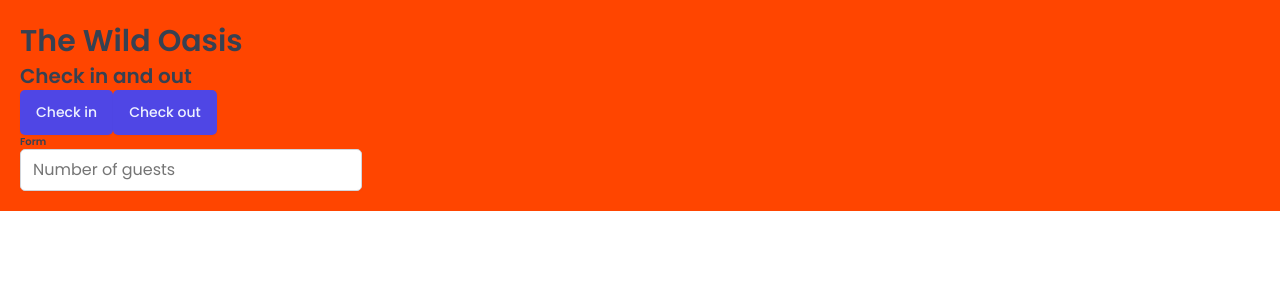
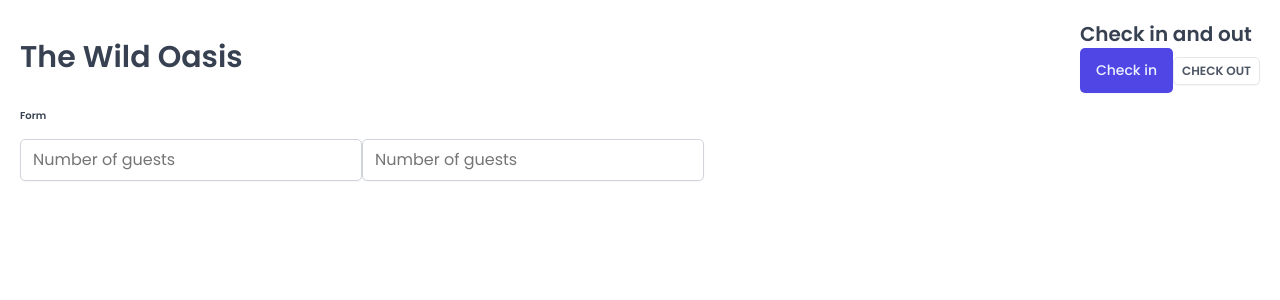
Before and after one commit to marpaul14/the-wild-oasis, a React (Vite) app: page / in a window 1280 px wide. Shown: the top 300 px of the page. Built offline with nearby package versions, Linux system fonts and the light colour scheme; a web font is replaced by a local one.

Commit message:
button variations and sizes fixed

```diff
--- a/src/App.jsx
+++ b/src/App.jsx
@@ -3,9 +3,10 @@
 import Button from "./ui/Button";
 import Input from "./ui/Input";
 import Heading from "./ui/Heading";
+import Row from "./ui/Row";
 
 const StyledApp = styled.main`
-  background-color: orangered;
+  /* background-color: orangered; */
   padding: 20px;
 `;
 
@@ -14,16 +15,30 @@
     <>
       <GlobalStyles />
       <StyledApp>
-        <Heading as="h1">The Wild Oasis</Heading>
+        <Row>
+          <Row type="horizontal">
+            <Heading as="h1">The Wild Oasis</Heading>
+            <div>
+              <Heading as="h2">Check in and out</Heading>
 
-        <Heading as="h2">Check in and out</Heading>
-
-        <Button onClick={() => alert("Check In!")}>Check in</Button>
-        <Button onClick={() => alert("Check Out!")}>Check out</Button>
-
-        <Heading as="h3">Form</Heading>
-
-        <Input type="number" placeholder="Number of guests" />
+              <Button onClick={() => alert("Check In!")}>Check in</Button>
+              <Button
+                variation="secondary"
+                size="small"
+                onClick={() => alert("Check Out!")}
+              >
+                Check out
+              </Button>
+            </div>
+          </Row>
+          <Row>
+            <Heading as="h3">Form</Heading>
+            <form>
+              <Input type="number" placeholder="Number of guests" />
+              <Input type="number" placeholder="Number of guests" />
+            </form>
+          </Row>
+        </Row>
       </StyledApp>
     </>
   );
--- a/src/ui/Button.jsx
+++ b/src/ui/Button.jsx
@@ -49,19 +49,17 @@
 };
 
 export const Button = styled.button`
-  font-size: 1.4rem;
-  padding: 1.2rem 1.6rem;
-  font-weight: 500;
   border: none;
   border-radius: var(--border-radius-sm);
-  background-color: var(--color-brand-600);
-  color: var(--color-brand-50);
   box-shadow: var(--shadow-sm);
-  cursor: pointer;
 
-  &:hover {
-    background-color: var(--color-brand-700);
-  }
+  ${(props) => sizes[props.size]}
+  ${(props) => variations[props.variation]}
 `;
 
+Button.defaultProps = {
+  variation: "primary",
+  size: "medium",
+};
+
 export default Button;
--- /dev/null
+++ b/src/ui/Row.jsx
@@ -0,0 +1,25 @@
+import styled, { css } from "styled-components";
+
+const Row = styled.div`
+  display: flex;
+
+  ${(props) =>
+    props.type === "horizontal" &&
+    css`
+      justify-content: space-between;
+      align-items: center;
+    `}
+
+  ${(props) =>
+    props.type === "vertical" &&
+    css`
+      flex-direction: column;
+      gap: 1.6rem;
+    `}
+`;
+
+Row.defaultProps = {
+  type: "vertical",
+};
+
+export default Row;
```
